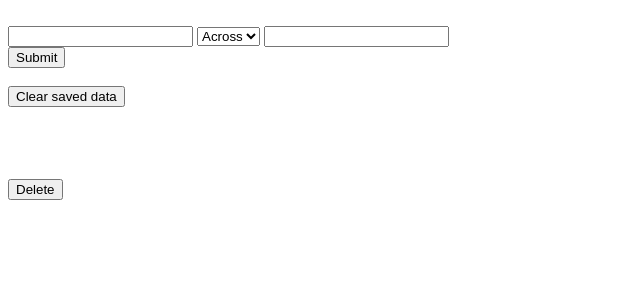
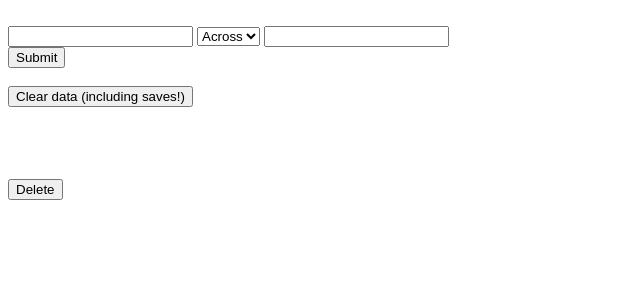
Before and after one commit to charmasaur/cw, a Flask app: template appengine/templates/cw.html in a window 1280 px wide. Shown: the top 300 px of the page, without its empty margins (0-640 px from the left). Run offline with Flask 2, Linux system fonts and the light colour scheme; the template is opened without the code that fills it, so the values that code supplies are empty; some libraries are stand-ins or nearby versions.

Commit message:
Change the "clear" button to clear current state as well as saved

```diff
--- a/appengine/static/js/do_crossword.js
+++ b/appengine/static/js/do_crossword.js
@@ -492,12 +492,12 @@ function setSyncState(message) {
 }
 
 function onClearSavedDataSubmit() {
-  if (!is_storage_available()) {
-    console.log("Storage not available");
-    return;
+  for (var r = 0; r < height; r++) {
+    for (var c = 0; c < width; c++) {
+      cell_letter[r][c].nodeValue = "";
+    }
   }
-  console.log("Clearing saved data");
-  localStorage.clear();
+  save_user_input();
   return false;
 }
 
--- a/appengine/templates/cw.html
+++ b/appengine/templates/cw.html
@@ -53,7 +53,7 @@
     </div>
     <div name="admin">
       <form name="clear_saved_data" onsubmit="return onClearSavedDataSubmit();">
-        <input type="submit" value="Clear saved data"/>
+        <input type="submit" value="Clear data (including saves!)"/>
       </form>
       <br><br><br><br>
       <form action=delete method=get>
```
